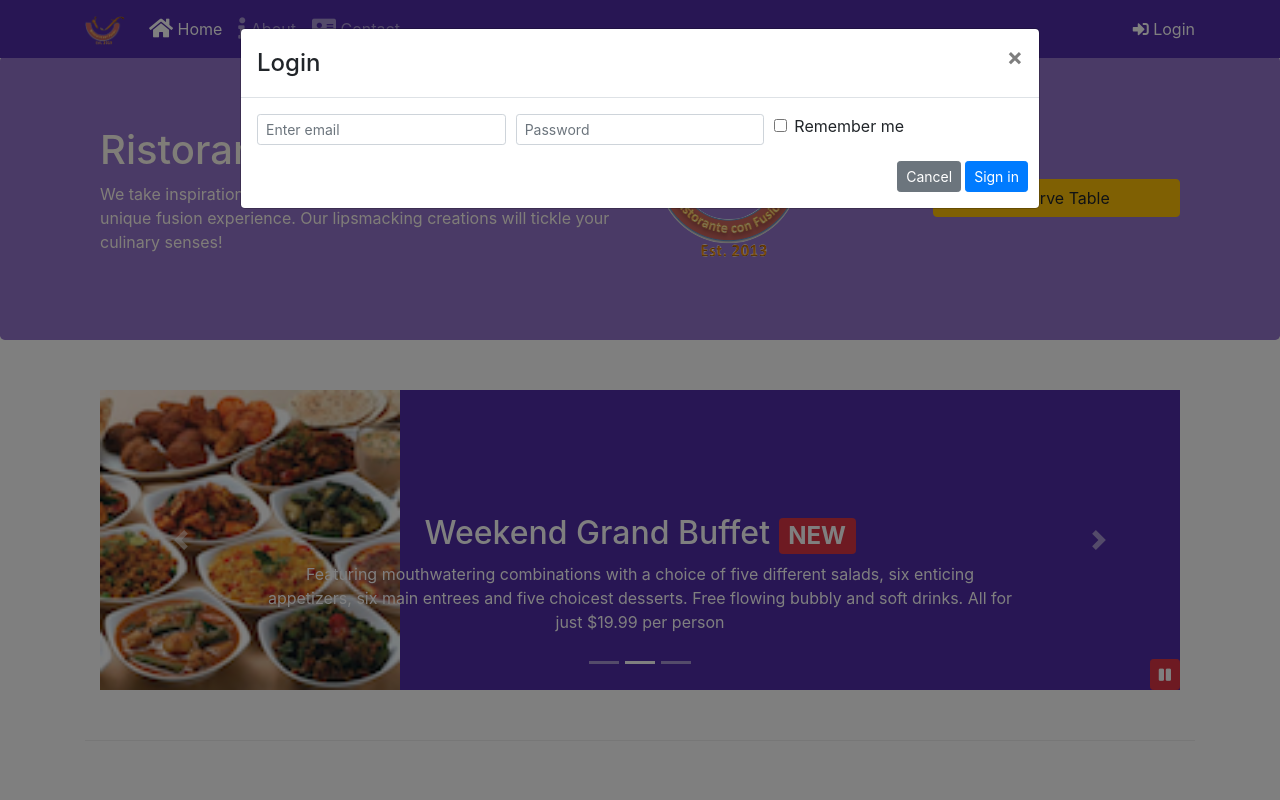
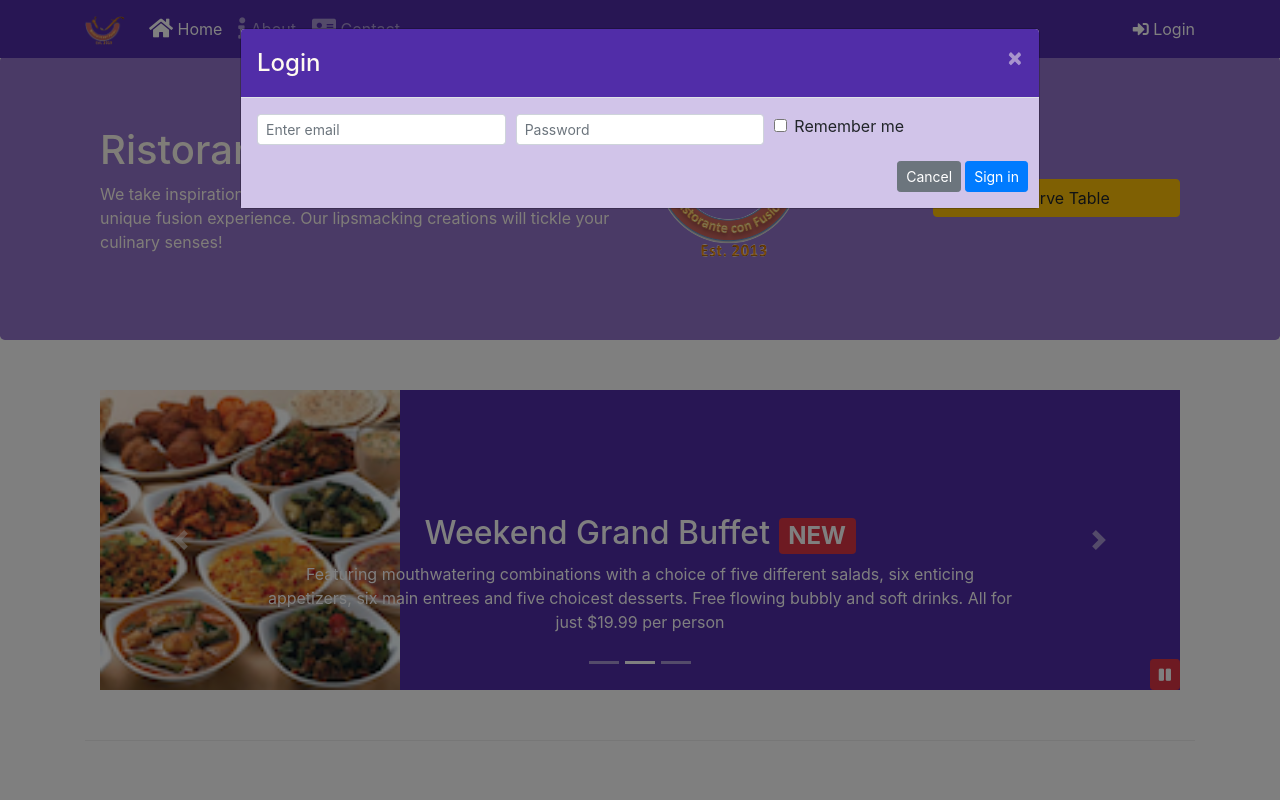
Before and after one commit to lequocdatfit/Bootstrap-component, a website: page index.html in a window 1280 px wide. Both pictures are taken after a click on the link "Login". Shown: the top 800 px of the page. Drawn offline with nearby package versions, Linux system fonts and the light colour scheme.

Commit message:
assignment 4

```diff
--- a/assets/style.scss
+++ b/assets/style.scss
@@ -80,3 +80,16 @@ html {
   bottom: 0;
   z-index: 1;
 }
+
+.modal {
+  .modal-header {
+    background-color: $background-dark;
+    color: floralwhite;
+  }
+  .close {
+    color: floralwhite;
+  }
+  .modal-body {
+    background-color: $background-pale;
+  }
+}
--- a/index.html
+++ b/index.html
@@ -30,8 +30,7 @@
               Contact</a></li>
         </ul>
         <span class="navbar-text">
-          <a data-toggle="modal" data-target="#loginModal">
-            <span class="fa fa-sign-in-alt"></span> Login</a>
+          <a id="btnLogin"><span class="fa fa-sign-in-alt"></span> Login</a>
         </span>
       </div>
     </div>
@@ -153,7 +152,7 @@
               <img src="/assets/img/logo.png" class="img-fluid" />
             </div>
             <div class="col-sm-6 align-self-center">
-              <a class="btn btn btn-warning w-100" data-toggle="modal" data-target="#reserveTableModal">
+              <a id="btnReserveTable" class="btn btn btn-warning w-100">
                 Reserve Table
               </a>
             </div>
@@ -394,6 +393,17 @@
       })
     })
   </script>
+  <script>
+    $(document).ready(function() {
+      $('#btnLogin').on('click', function() {
+        $('#loginModal').modal('show');
+      });
+
+      $('#btnReserveTable').on('click', function() {
+        $('#reserveTableModal').modal('show');
+      })
+    })
+  </script>
 </body>
 
 </html>
```
Also changed, not shown: assets/style.css.
